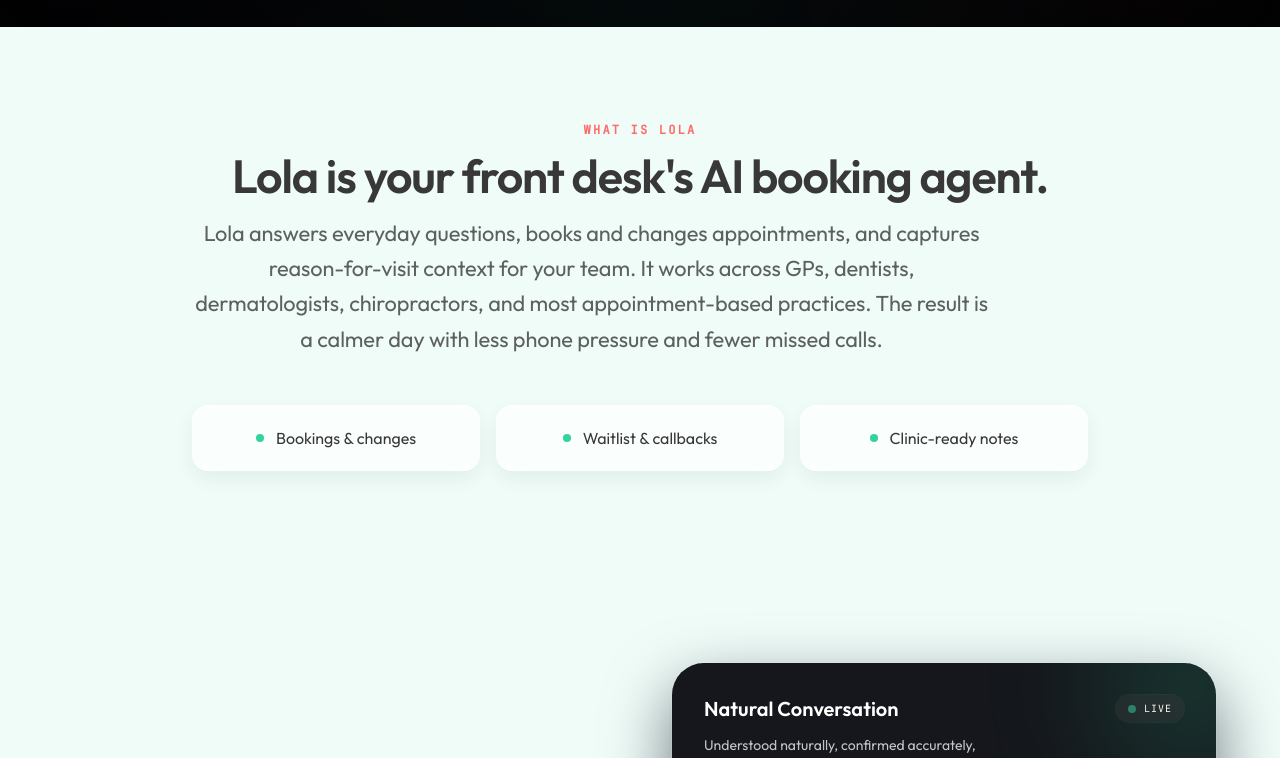
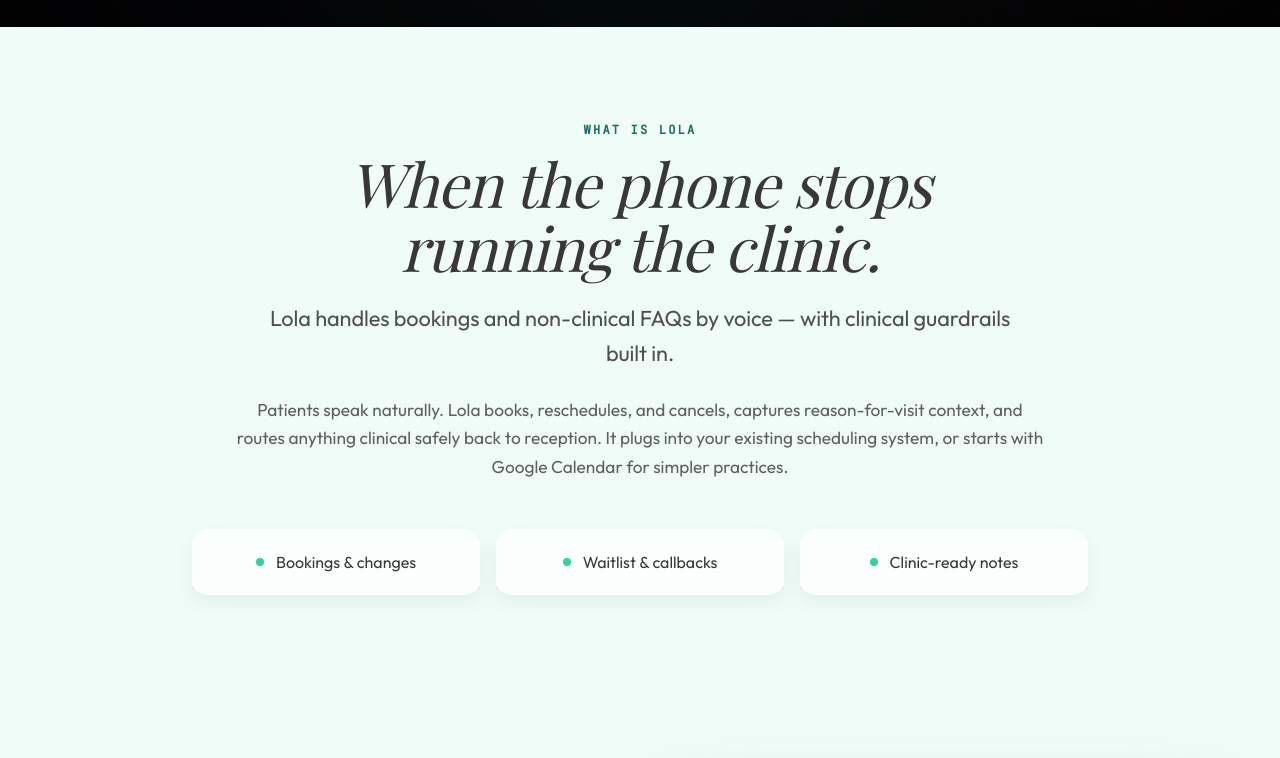
Before and after one commit to iainmacr77/r3worked-website, a Next.js app: page /medical in a window 1280 px wide. Shown: the part 2180-2938 px from the top of the page. Built offline with nearby package versions, Linux system fonts and the light colour scheme.

Commit message:
so far so good

```diff
--- a/src/app/medical/page.tsx
+++ b/src/app/medical/page.tsx
@@ -280,7 +280,7 @@
     >
       <Navbar />
       <Hero />
-      <ClinicMomentumSurface trustScope={TRUST_SCOPE}>
+      <ClinicMomentumSurface trustScope={TRUST_SCOPE} connectSection={<ConnectSection />}>
         <StorySection
           title="Natural Conversation"
           body="Patients speak normally. Lola understands intent and handles the booking in one clean flow."
@@ -304,12 +304,11 @@
             "Fewer clashes / double bookings",
             "Cleaner day flow for reception and clinicians",
           ]}
-          cardOnLeft={false}
+          cardOnLeft={true}
         >
           <MedicalCapacityFeature />
         </StorySection>
       </ClinicMomentumSurface>
-      <ConnectSection />
       <HearLolaSection />
       <PricingScaffold />
       <Footer />
--- a/src/components/medical/ClinicMomentumSurface.tsx
+++ b/src/components/medical/ClinicMomentumSurface.tsx
@@ -32,9 +32,11 @@
 export function ClinicMomentumSurface({
   trustScope,
   children,
+  connectSection,
 }: {
   trustScope: string[];
   children?: React.ReactNode;
+  connectSection?: React.ReactNode;
 }) {
   const [mode, setMode] = useState<Mode>("reality");
   const reducedMotion = useReducedMotion();
@@ -60,9 +62,8 @@
 
       <WhatLolaDoesStatement />
       <WhatIsLola />
-
       {children}
-
+      {connectSection}
       <div className="w-full bg-medical-soft-blue px-6 pb-20 pt-16 md:px-16 md:pb-24 md:pt-20">
         <div ref={transitionRef} className="relative mx-auto hidden min-h-[195svh] w-full max-w-7xl md:block">
           <div className="sticky top-0 z-10 flex h-[100svh] items-center py-6">
--- a/src/components/medical/RightSlideOverlayPair.tsx
+++ b/src/components/medical/RightSlideOverlayPair.tsx
@@ -85,8 +85,6 @@
           subtitle={subheading}
           titleClassName="type-h2"
         />
-        {/* Glass shelf that visually docks the heading to the surface below */}
-        <div className="pointer-events-none absolute inset-x-0 bottom-0 h-14 rounded-[1.25rem] border border-white/45 bg-gradient-to-b from-white/46 via-white/26 to-transparent opacity-70 shadow-[0_10px_24px_rgba(22,40,52,0.08)] blur-[0.4px]" />
       </motion.div>
 
       <motion.div
--- a/src/components/medical/WhatIsLola.tsx
+++ b/src/components/medical/WhatIsLola.tsx
@@ -38,12 +38,16 @@
             <div className="mx-auto w-full max-w-4xl text-center">
                 <SectionHeading
                     eyebrow="WHAT IS LOLA"
-                    title="Lola is your front desk's AI booking agent."
-                    subtitle="Lola answers everyday questions, books and changes appointments, and captures reason-for-visit context for your team. It works across GPs, dentists, dermatologists, chiropractors, and most appointment-based practices. The result is a calmer day with less phone pressure and fewer missed calls."
-                    titleClassName="type-h2 text-charcoal"
-                    subtitleClassName="text-charcoal/80"
-                    className="mx-auto flex flex-col items-center text-center"
+                    eyebrowClassName="text-[#156e60] tracking-[0.2em]"
+                    title="When the phone stops running the clinic."
+                    titleClassName="type-h2-serif text-charcoal text-center max-w-[16ch]"
+                    subtitle="Lola handles bookings and non-clinical FAQs by voice — with clinical guardrails built in."
+                    subtitleClassName="text-center text-charcoal/88 max-w-2xl text-base md:text-lg leading-relaxed mt-2"
+                    className="mx-auto flex flex-col items-center text-center justify-items-center mb-6"
                 />
+                <p className="type-body text-charcoal/80 max-w-2xl mx-auto md:text-lg leading-relaxed mb-12">
+                    Patients speak naturally. Lola books, reschedules, and cancels, captures reason-for-visit context, and routes anything clinical safely back to reception. It plugs into your existing scheduling system, or starts with Google Calendar for simpler practices.
+                </p>
 
                 <motion.div
                     variants={reducedMotion ? undefined : containerVariants}
```
